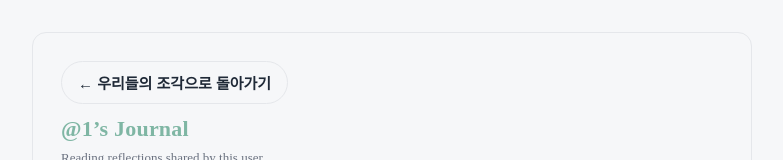
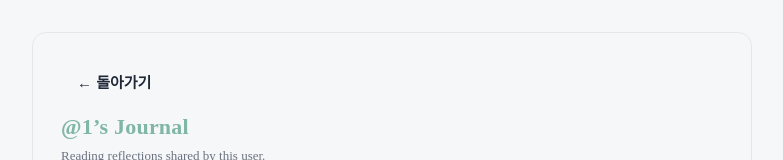
Before and after one commit to SeohyunKim3/binge-support, a Next.js app in the folder binge-support/: page /user/1 in a window 1280 px wide. Shown: the top 160 px of the page, without its empty margins (248-1031 px from the left). Built offline with nearby package versions, Linux system fonts and the light colour scheme; no server answers; the database is empty.

Commit message:
update dashboard and social page

```diff
--- a/binge-support/src/app/social/page.tsx
+++ b/binge-support/src/app/social/page.tsx
@@ -41,7 +41,7 @@ export default function CommunityFeedPage() {
       <div className="card" style={{ background: 'transparent', boxShadow: 'none', padding: 16 }}>
         {/* 돌아가기 버튼 (저널로) */}
         <button
-          className="btn-ghost"
+          className="btn-ghost2"
           style={{ marginBottom: 12 }}
           onClick={() => router.push('/dashboard')}
         >
--- a/binge-support/src/app/user/[username]/page.tsx
+++ b/binge-support/src/app/user/[username]/page.tsx
@@ -52,8 +52,8 @@ export default function UserJournalPage() {
   return (
     <main className="container">
       <div className="card" style={{ background: 'transparent', boxShadow: 'none' }}>
-        <button className="btn-ghost" style={{ marginBottom: '12px' }} onClick={() => router.push('/social')}>
-          ← 우리들의 조각으로 돌아가기
+        <button className="btn-ghost2" style={{ marginBottom: '12px' }} onClick={() => router.push('/social')}>
+          ← 돌아가기
         </button>
 
         <h2 className="page-title" style={{ marginBottom: 8 }}>
```
Also changed, not shown: binge-support/src/app/dashboard/page.tsx (+4 -4 lines).
